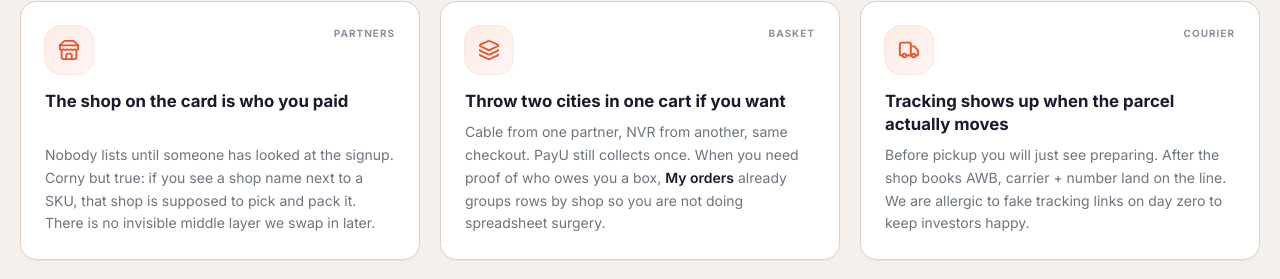
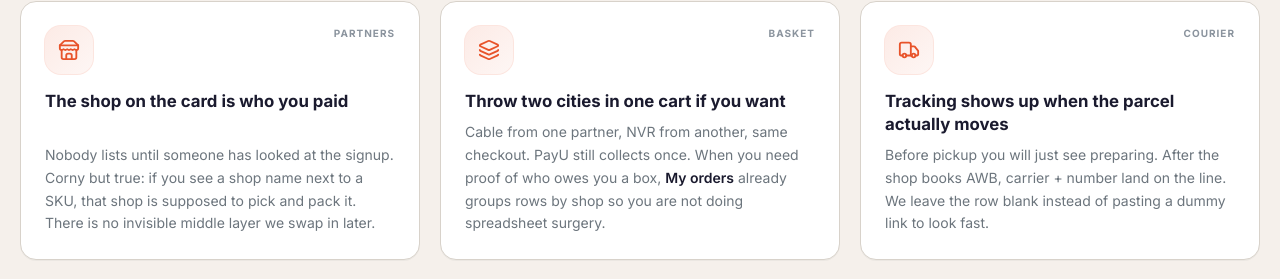
Before and after one commit to shukla-manya/evision-platform-, a Next.js app in the folder frontend-web/: page / in a window 1280 px wide. Shown: the part 2771-3050 px from the top of the page. Built offline with nearby package versions, Linux system fonts and the light colour scheme; no server answers.

Commit message:
feat: update features and improve system performance

```diff
--- a/frontend-web/app/page.tsx
+++ b/frontend-web/app/page.tsx
@@ -630,7 +630,7 @@ export default function HomePage() {
                   kicker: 'Courier',
                   Icon: Truck,
                   title: 'Tracking shows up when the parcel actually moves',
-                  body: 'Before pickup you will just see preparing. After the shop books AWB, carrier + number land on the line. We are allergic to fake tracking links on day zero to keep investors happy.',
+                  body: 'Before pickup you will just see preparing. After the shop books AWB, carrier + number land on the line. We leave the row blank instead of pasting a dummy link to look fast.',
                 },
                 {
                   kicker: 'Help',
```
Also changed, not shown: 1 other file (tests, documents, lock files or other folders).
